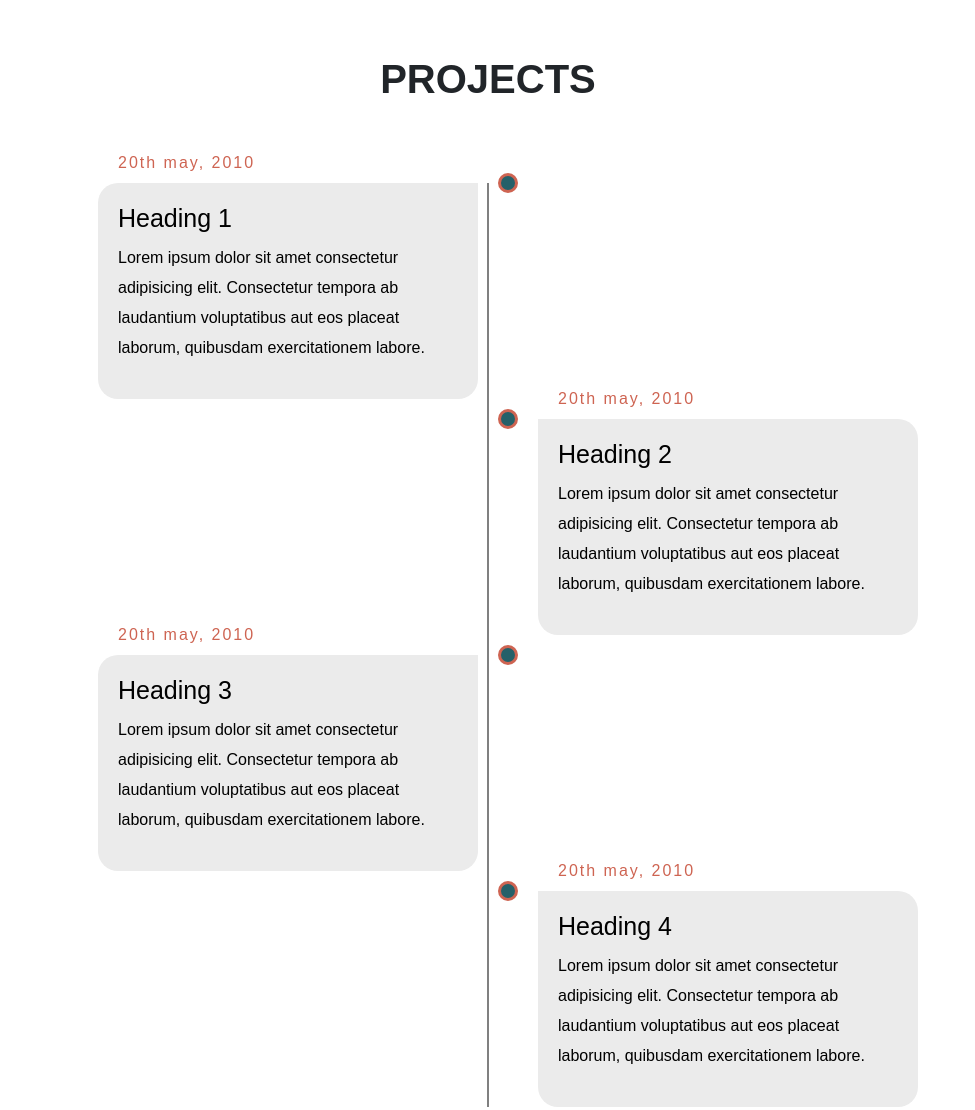
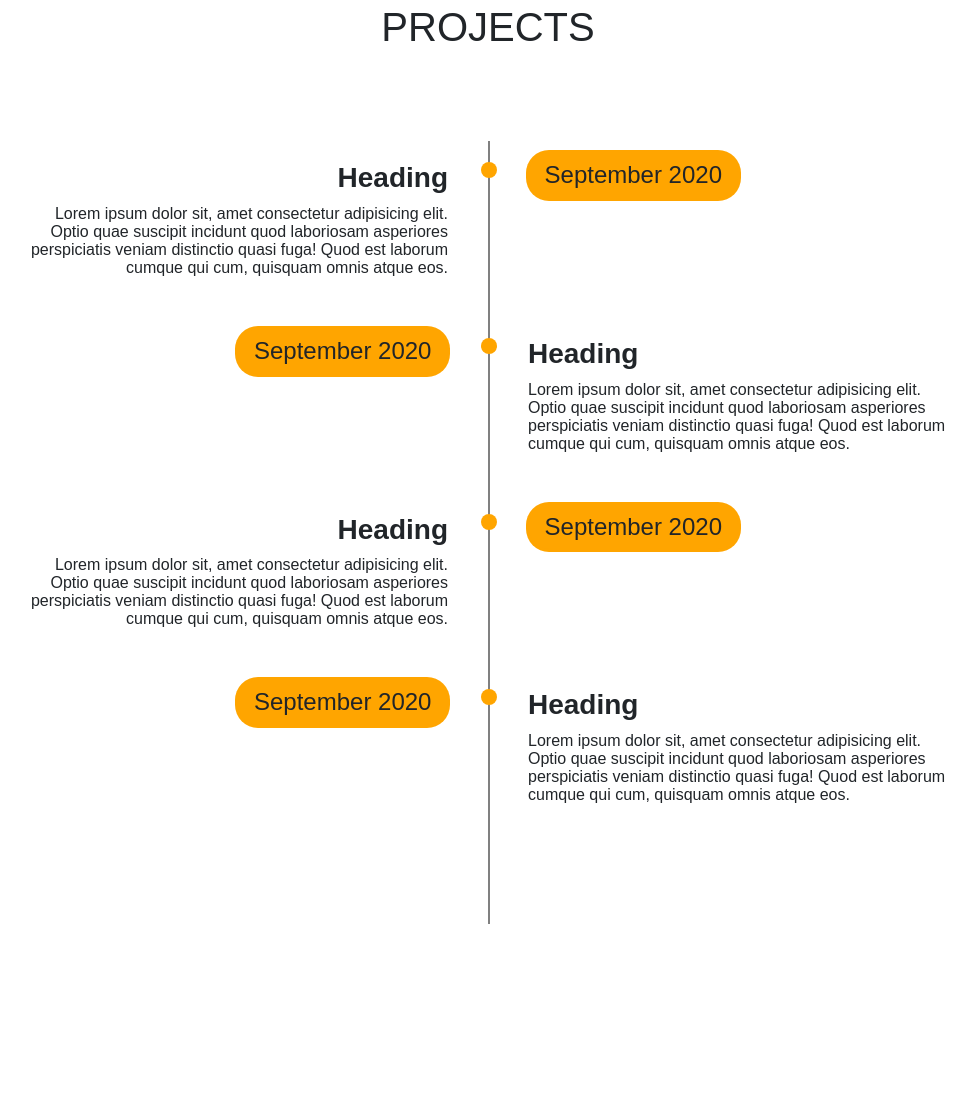
Before and after one commit to filipbrej/sanjana-portfolio, a plain HTML site: page dist/industry.html in a window 1280 px wide. Shown: the part 923-2033 px from the top of the page, without its empty margins (152-1127 px from the left). After the commit the page ends 1857 px from the top, so only its background shows below. Drawn offline with nearby package versions, Linux system fonts and the light colour scheme.

Commit message:
Added vertical timeline

```diff
--- a/dist/industry.html
+++ b/dist/industry.html
@@ -71,13 +71,12 @@
                 </ul>
             </div>
         </nav>
-        <!-- Page Content -->
         <div class="industry-container">
             <!-- Jumbotron Header -->
             <header
                 class="jumbotron my-4 d-flex flex-column align-items-center text-center"
             >
-                <h1 class="display-3">Industry Experience</h1>
+                <h1 class="display-3 font-weight-bold">Industry Experience</h1>
                 <p class="lead">
                     Lorem ipsum dolor sit amet, consectetur adipisicing elit.
                     Ipsa, ipsam, eligendi, in quo sunt possimus non incidunt
@@ -92,7 +91,7 @@
             </header>
 
             <!-- Services container and cards -->
-            <div class="container services-container">
+            <div class="container mb-5">
                 <div class="text-center">
                     <h2 class="section-heading text-uppercase">
                         Consulting Services
@@ -144,76 +143,97 @@
                     </div>
                 </div>
             </div>
-        </div>
 
-        <!-- Industry Timeline -->
-
-        <div class="timeline-wrapper">
-            <h1 class="timeline-title">Projects</h1>
-            <div class="timeline">
+            <section class="experience">
+                <h1 class="text-uppercase text-center">Projects</h1>
+                <div class="container timeline">
                     <ul>
                         <li>
-                        <div class="timeline-content">
-                            <h3 class="date">20th may, 2010</h3>
-                            <h1>Heading 1</h1>
+                            <div class="content">
+                                <h3>Heading</h3>
                                 <p>
-                                Lorem ipsum dolor sit amet consectetur
-                                adipisicing elit. Consectetur tempora ab
-                                laudantium voluptatibus aut eos placeat laborum,
-                                quibusdam exercitationem labore.
+                                    Lorem ipsum dolor sit, amet consectetur
+                                    adipisicing elit. Optio quae suscipit
+                                    incidunt quod laboriosam asperiores
+                                    perspiciatis veniam distinctio quasi fuga!
+                                    Quod est laborum cumque qui cum, quisquam
+                                    omnis atque eos.
                                 </p>
+                            </div>
+                            <div class="time">
+                                <h4>September 2020</h4>
                             </div>
                         </li>
                         <li>
-                        <div class="timeline-content">
-                            <h3 class="date">20th may, 2010</h3>
-                            <h1>Heading 2</h1>
+                            <div class="content">
+                                <h3>Heading</h3>
                                 <p>
-                                Lorem ipsum dolor sit amet consectetur
-                                adipisicing elit. Consectetur tempora ab
-                                laudantium voluptatibus aut eos placeat laborum,
-                                quibusdam exercitationem labore.
+                                    Lorem ipsum dolor sit, amet consectetur
+                                    adipisicing elit. Optio quae suscipit
+                                    incidunt quod laboriosam asperiores
+                                    perspiciatis veniam distinctio quasi fuga!
+                                    Quod est laborum cumque qui cum, quisquam
+                                    omnis atque eos.
                                 </p>
+                            </div>
+                            <div class="time">
+                                <h4>September 2020</h4>
                             </div>
                         </li>
                         <li>
-                        <div class="timeline-content">
-                            <h3 class="date">20th may, 2010</h3>
-                            <h1>Heading 3</h1>
+                            <div class="content">
+                                <h3>Heading</h3>
                                 <p>
-                                Lorem ipsum dolor sit amet consectetur
-                                adipisicing elit. Consectetur tempora ab
-                                laudantium voluptatibus aut eos placeat laborum,
-                                quibusdam exercitationem labore.
+                                    Lorem ipsum dolor sit, amet consectetur
+                                    adipisicing elit. Optio quae suscipit
+                                    incidunt quod laboriosam asperiores
+                                    perspiciatis veniam distinctio quasi fuga!
+                                    Quod est laborum cumque qui cum, quisquam
+                                    omnis atque eos.
                                 </p>
+                            </div>
+                            <div class="time">
+                                <h4>September 2020</h4>
                             </div>
                         </li>
                         <li>
-                        <div class="timeline-content">
-                            <h3 class="date">20th may, 2010</h3>
-                            <h1>Heading 4</h1>
+                            <div class="content">
+                                <h3>Heading</h3>
                                 <p>
-                                Lorem ipsum dolor sit amet consectetur
-                                adipisicing elit. Consectetur tempora ab
-                                laudantium voluptatibus aut eos placeat laborum,
-                                quibusdam exercitationem labore.
+                                    Lorem ipsum dolor sit, amet consectetur
+                                    adipisicing elit. Optio quae suscipit
+                                    incidunt quod laboriosam asperiores
+                                    perspiciatis veniam distinctio quasi fuga!
+                                    Quod est laborum cumque qui cum, quisquam
+                                    omnis atque eos.
                                 </p>
                             </div>
+                            <div class="time">
+                                <h4>September 2020</h4>
+                            </div>
                         </li>
+                        <div style="clear: both"></div>
                     </ul>
                 </div>
+            </section>
         </div>
+        <!-- Footer -->
+        <!-- <footer class="footer">
+            <h6 class="text-muted text-center font-weight-light">
+                Designed/Developed by
+                <a
+                    href="https://fistudios.io"
+                    target="_blank"
+                    class="text-muted text-decoration-none pb-2"
+                    >Fi Studios</a
+                >
+            </h6>
+        </footer> -->
         <!-- Scripts -->
         <!-- jQuery -->
         <script
             src="https://code.jquery.com/jquery-3.3.1.slim.min.js"
             integrity="sha384-q8i/X+965DzO0rT7abK41JStQIAqVgRVzpbzo5smXKp4YfRvH+8abtTE1Pi6jizo"
-            crossorigin="anonymous"
-        ></script>
-        <!-- Popper.js -->
-        <script
-            src="https://cdnjs.cloudflare.com/ajax/libs/popper.js/1.14.7/umd/popper.min.js"
-            integrity="sha384-UO2eT0CpHqdSJQ6hJty5KVphtPhzWj9WO1clHTMGa3JDZwrnQq4sF86dIHNDz0W1"
             crossorigin="anonymous"
         ></script>
         <!-- Bootstrap JS -->
--- a/scss/main.scss
+++ b/scss/main.scss
@@ -249,137 +249,151 @@ nav {
     color: $light-orange;
 }
 
-.timeline-wrapper {
-    min-height: 100vh;
-    width: 100%;
-    display: flex;
-    align-items: center;
-    justify-content: center;
-    flex-direction: column;
-    padding: 100px 0;
+.timeline {
+    position: relative;
+    margin: 50px auto;
+    width: 1000px;
+    padding: 40px 0;
+    box-sizing: border-box;
+}
+.timeline::before {
+    content: '';
+    position: absolute;
+    left: 50%;
+    width: 2px;
+    height: 100%;
+    background: gray;
+}
 
-    .timeline-title {
-        text-transform: uppercase;
-        font-weight: bold;
-        margin-bottom: 5rem;
-    }
+.timeline ul {
+    margin: 0;
+    padding: 0;
+}
 
+.timeline ul li {
+    list-style: none;
+    line-height: normal;
+    position: relative;
+    width: 50%;
+    padding: 20px 40px;
+    box-sizing: border-box;
+}
+
+.timeline ul li:nth-child(odd) {
+    float: left;
+    text-align: right;
+    clear: both;
+}
+
+.timeline ul li:nth-child(even) {
+    float: right;
+    text-align: left;
+    clear: both;
+}
+
+.content {
+    padding-bottom: 20px;
+}
+.timeline ul li:nth-child(odd)::before {
+    content: '';
+    position: absolute;
+    top: 24px;
+    right: -6px;
+    width: 10px;
+    height: 10px;
+    background: orange;
+    border-radius: 50%;
+    box-shadow: 0 0 0 3px orange;
+}
+.timeline ul li:nth-child(even)::before {
+    content: '';
+    position: absolute;
+    top: 24px;
+    left: -4px;
+    width: 10px;
+    height: 10px;
+    background: orange;
+    border-radius: 50%;
+    box-shadow: 0 0 0 3px orange;
+}
+
+.timeline ul li h3 {
+    margin: 0;
+    padding: 0;
+    font-weight: bold;
+}
+
+.timeline ul li p {
+    margin: 10px 0 0;
+    padding: 0;
+}
+
+.timeline ul li .time h4 {
+    margin: 0;
+    padding: 0;
+}
+.timeline ul li:nth-child(odd) .time {
+    position: absolute;
+    top: 12px;
+    right: -250px;
+    margin: 0;
+    padding: 8px 16px;
+    background: orange;
+    border-radius: 20px;
+    box-shadow: 0 0 0 3px orange;
+}
+
+.timeline ul li:nth-child(even) .time {
+    position: absolute;
+    top: 12px;
+    left: -250px;
+    margin: 0;
+    padding: 8px 16px;
+    background: orange;
+    border-radius: 20px;
+    box-shadow: 0 0 0 3px orange;
+}
+
+@media (max-width: 1000px) {
     .timeline {
-        width: 80%;
-        height: auto;
-        max-width: 800px;
-        margin: 0 auto;
-        position: relative;
-
-        ul {
-            list-style: none;
-
-            li {
-                padding: 20px;
-                background-color: rgb(235, 235, 235);
-                color: white;
-                border-radius: 10px;
-                margin-bottom: 20px;
-
-                &:last-child {
-                    margin-bottom: 0;
-                }
-            }
-        }
-
-        .timeline-content {
-            h1 {
-                font-weight: 500;
-                font-size: 25px;
-                line-height: 30px;
-                margin-bottom: 10px;
-                color: black;
-            }
-
-            p {
-                font-size: 16px;
-                line-height: 30px;
-                font-weight: 300;
-                color: black;
-            }
-
-            .date {
-                color: $dark-orange;
-                font-size: 1rem;
-                font-weight: 300;
-                margin-bottom: 10px;
-                letter-spacing: 2px;
-            }
-        }
+        width: 100%;
     }
 }
 
-@media only screen and (min-width: 768px) {
+@media (max-width: 767px) {
     .timeline {
-        .timeline-content {
-            .date {
-                position: absolute;
-                top: -30px;
-            }
-        }
+        width: 100%;
+        padding-bottom: 0;
+    }
 
-        &:before {
-            content: '';
-            position: absolute;
-            top: 0;
-            left: 50%;
-            transform: translateX(-50%);
-            width: 2px;
-            height: 100%;
-            background-color: gray;
-        }
+    h1 {
+        text-align: center;
+        font-size: 40px;
+        padding: 0 20px;
+    }
 
-        ul {
-            li {
-                width: 50%;
-                position: relative;
-                margin-bottom: 50px;
+    .timeline::before {
+        left: 20px;
+    }
 
-                &::before {
-                    content: '';
-                    position: absolute;
-                    height: 20px;
-                    width: 20px;
-                    border-radius: 50%;
-                    background-color: $dark-green;
-                    top: 0px;
-                    transition: 0.2s ease-out;
-                    border: 3px solid $dark-orange;
-                }
+    .timeline ul li:nth-child(odd),
+    .timeline ul li:nth-child(even) {
+        width: 100%;
+        text-align: left;
+        padding-left: 50px;
+        padding-bottom: 50px;
+    }
 
-                &:hover::before {
-                    border: 3px solid $light-orange;
-                    background-color: $light-green;
-                }
-                &:nth-child(odd) {
-                    float: left;
-                    clear: right;
-                    transform: translateX(-30px);
-                    border-radius: 20px 0px 20px 20px;
+    .timeline ul li:nth-child(odd)::before,
+    .timeline ul li:nth-child(even)::before {
+        top: -18px;
+        left: 16px;
+    }
 
-                    &::before {
-                        transform: translate(50%, -50%);
-                        right: -30px;
-                    }
-                }
-
-                &:nth-child(even) {
-                    float: right;
-                    clear: left;
-                    transform: translateX(30px);
-                    border-radius: 0px 20px 20px 20px;
-
-                    &::before {
-                        transform: translate(-50%, -50%);
-                        left: -30px;
-                    }
-                }
-            }
-        }
+    .timeline ul li:nth-child(odd) .time,
+    .timeline ul li:nth-child(even) .time {
+        top: -30px;
+        left: 50px;
+        right: inherit;
     }
 }
```
Also changed, not shown: dist/research.html (+91 -0 lines), dist/css/main.css, 1 other file. Lines whose indentation alone changed are shown as unchanged.
